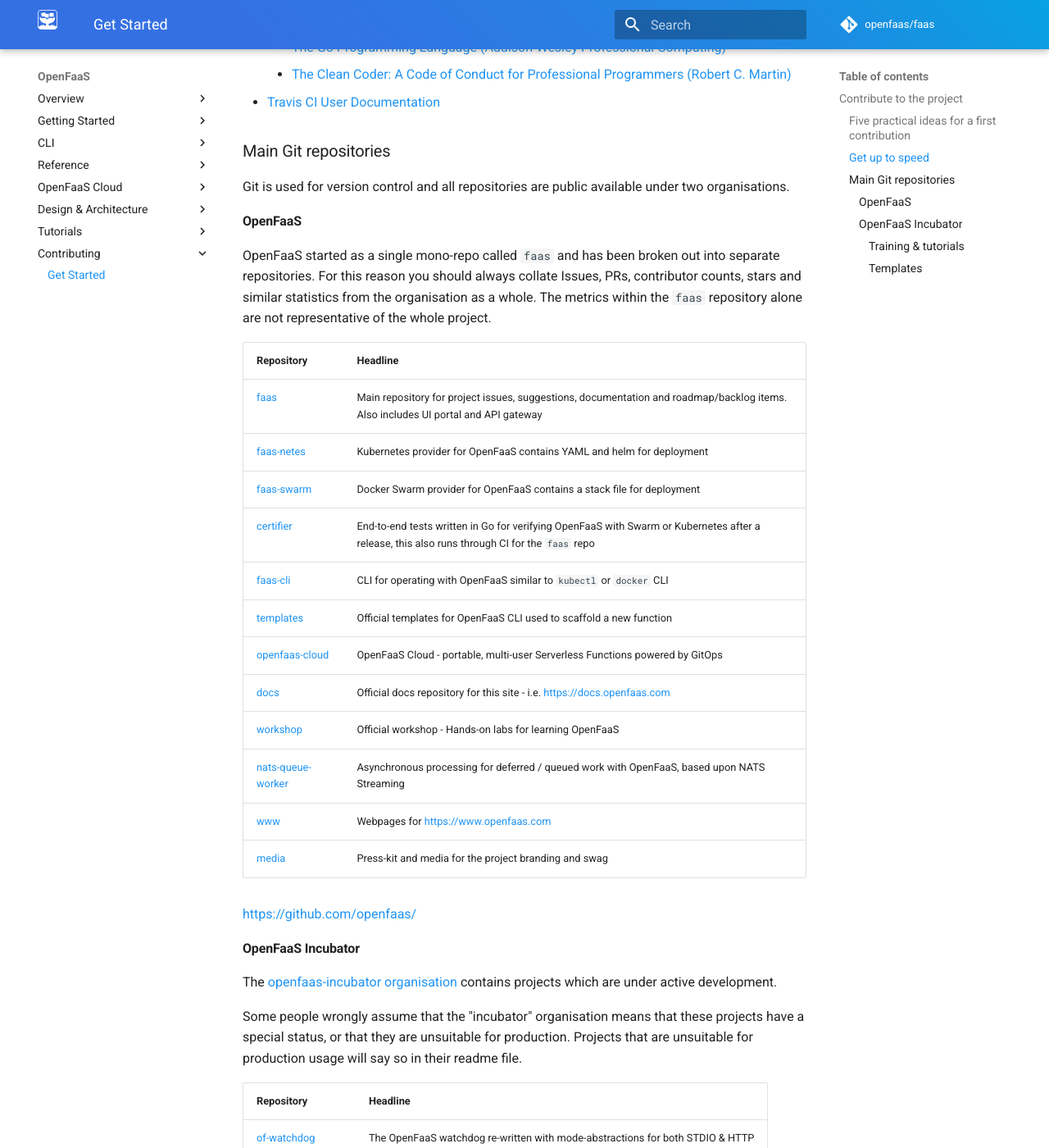
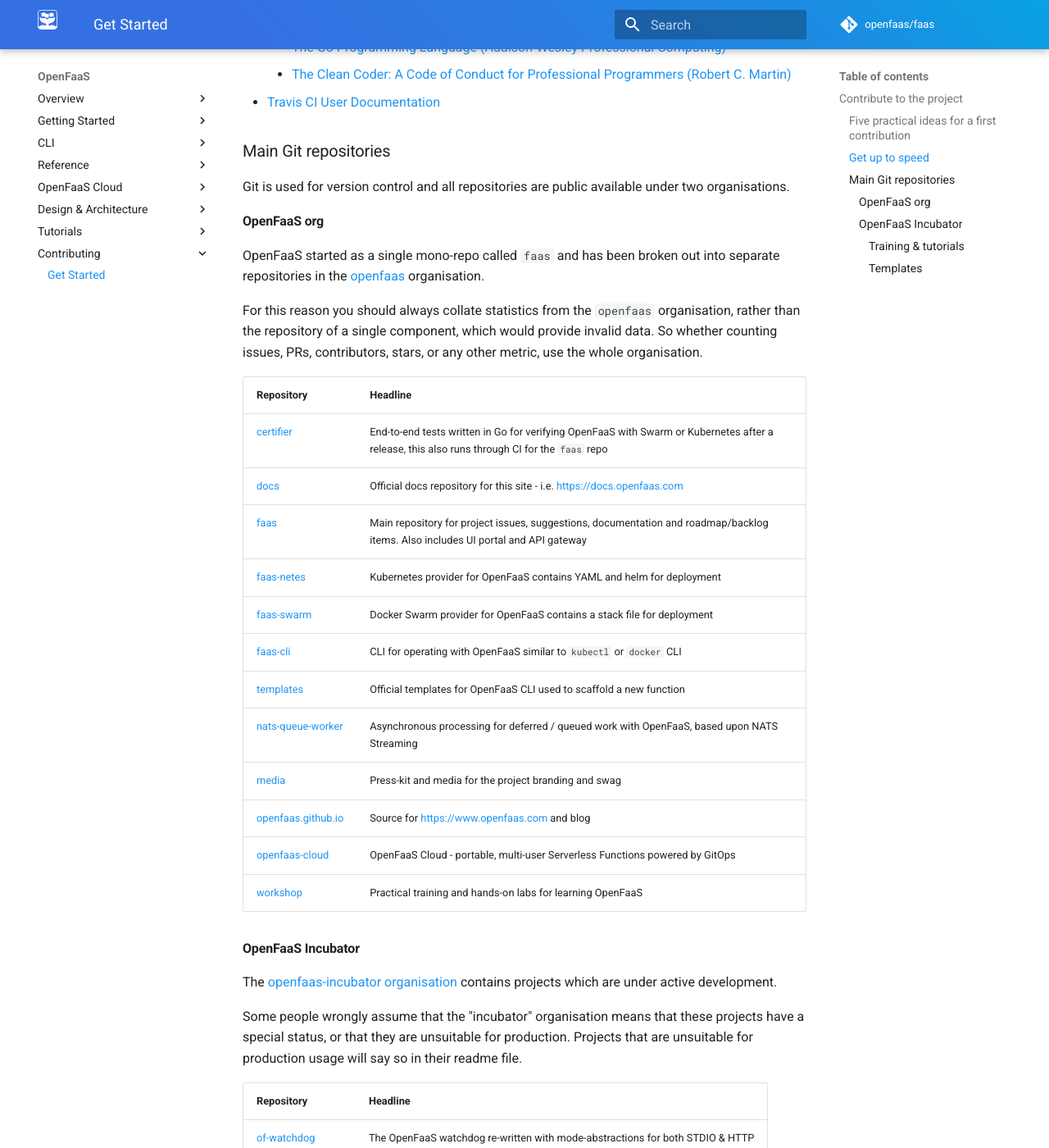
Before and after one commit to openfaas/docs, an MkDocs documentation site: the page built from docs/contributing/get-started.md, in a window 1280 px wide and 1400 px high, scrolled down 1085 px. Shown: the whole window at 82% size. Built offline with MkDocs 1.6.1 and Material for MkDocs 9.7.7, drawn with Linux system fonts in a browser that asks for light colours; comment, search, counter and statistics services are not loaded.

Commit message:
Re-order links for the main org
Signed-off-by: Alex Ellis <alexellis2@gmail.com>

```diff
--- a/docs/contributing/get-started.md
+++ b/docs/contributing/get-started.md
@@ -39,26 +39,26 @@ If you are new with Docker, Kubernetes or Go and would like to learn or just imp
 
 Git is used for version control and all repositories are public available under two organisations.
 
-#### OpenFaaS
+#### OpenFaaS org
 
-OpenFaaS started as a single mono-repo called `faas` and has been broken out into separate repositories. For this reason you should always collate Issues, PRs, contributor counts, stars and similar statistics from the organisation as a whole. The metrics within the `faas` repository alone are not representative of the whole project.
+OpenFaaS started as a single mono-repo called `faas` and has been broken out into separate repositories in the [openfaas](https://github.com/openfaas/) organisation.
+
+For this reason you should always collate statistics from the `openfaas` organisation, rather than the repository of a single component, which would provide invalid data. So whether counting issues, PRs, contributors, stars, or any other metric, use the whole organisation.
 
 | Repository        | Headline                         |
 |:------------------|:---------------------------------|
+| [certifier](https://github.com/openfaas/certifier)         | End-to-end tests written in Go for verifying OpenFaaS with Swarm or Kubernetes after a release, this also runs through CI for the `faas` repo |
+| [docs](https://github.com/openfaas/docs)              | Official docs repository for this site - i.e. https://docs.openfaas.com             |
 | [faas](https://github.com/openfaas/faas)              | Main repository for project issues, suggestions, documentation and roadmap/backlog items. Also includes UI portal and API gateway |
 | [faas-netes](https://github.com/openfaas/faas-netes)        | Kubernetes provider for OpenFaaS contains YAML and helm for deployment |
 | [faas-swarm](https://github.com/openfaas/faas-swarm)        | Docker Swarm provider for OpenFaaS contains a stack file for deployment |
-| [certifier](https://github.com/openfaas/certifier)         | End-to-end tests written in Go for verifying OpenFaaS with Swarm or Kubernetes after a release, this also runs through CI for the `faas` repo |
 | [faas-cli](https://github.com/openfaas/faas-cli)          | CLI for operating with OpenFaaS similar to `kubectl` or `docker` CLI    |
 | [templates](https://github.com/openfaas/templates)         | Official templates for OpenFaaS CLI used to scaffold a new function |
+| [nats-queue-worker](https://github.com/openfaas/nats-queue-worker) | Asynchronous processing for deferred / queued work with OpenFaaS, based upon NATS Streaming |
+| [media](https://github.com/openfaas/media)             | Press-kit and media for the project branding and swag             |
+| [openfaas.github.io](https://github.com/openfaas/openfaas.github.io)               | Source for https://www.openfaas.com and blog |
 | [openfaas-cloud](https://github.com/openfaas/openfaas-cloud)        | OpenFaaS Cloud - portable, multi-user Serverless Functions powered by GitOps |
-| [docs](https://github.com/openfaas/docs)              | Official docs repository for this site - i.e. https://docs.openfaas.com             |
-| [workshop](https://github.com/openfaas/workshop)          | Official workshop - Hands-on labs for learning OpenFaaS |
-| [nats-queue-worker](https://github.com/openfaas/nats-queue-worker) | Asynchronous processing for deferred / queued work with OpenFaaS, based upon NATS Streaming |
-| [www](https://github.com/openfaas/www)               | Webpages for https://www.openfaas.com   |
-| [media](https://github.com/openfaas/media)             | Press-kit and media for the project branding and swag             |
-
-https://github.com/openfaas/
+| [workshop](https://github.com/openfaas/workshop)             | Practical training and hands-on labs for learning OpenFaaS |
 
 #### OpenFaaS Incubator
 
```
